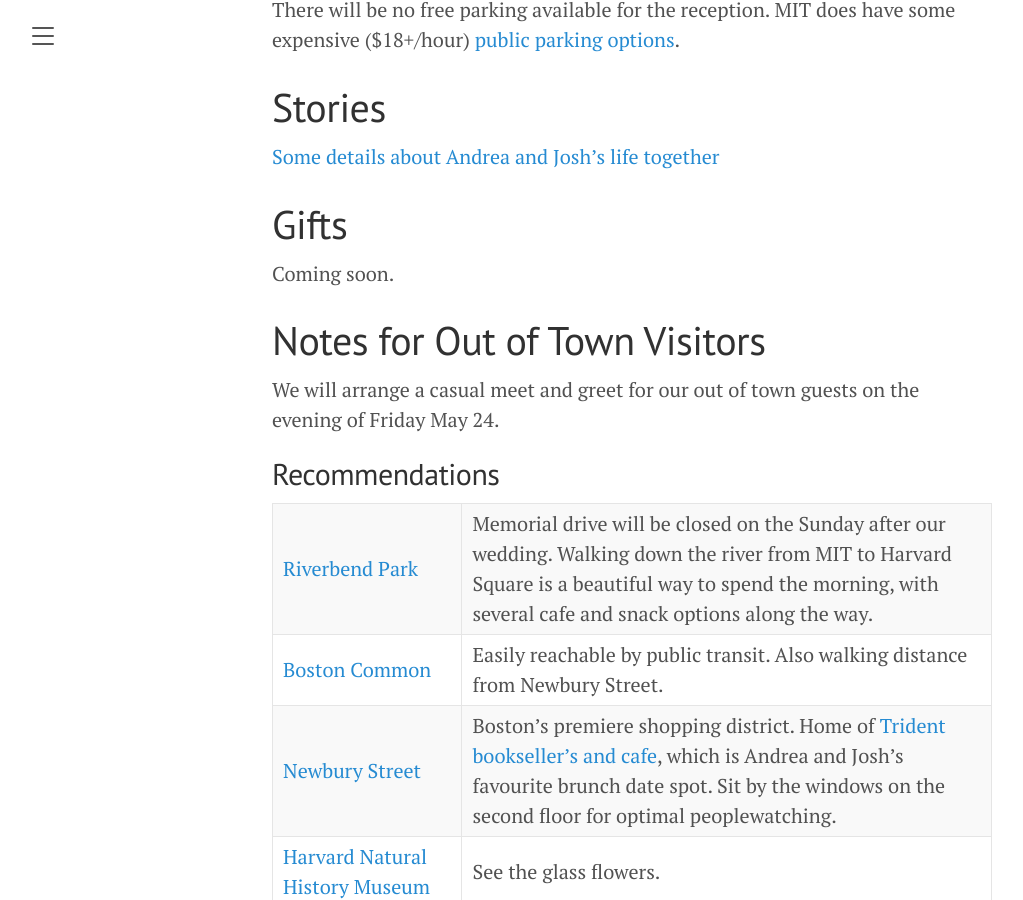
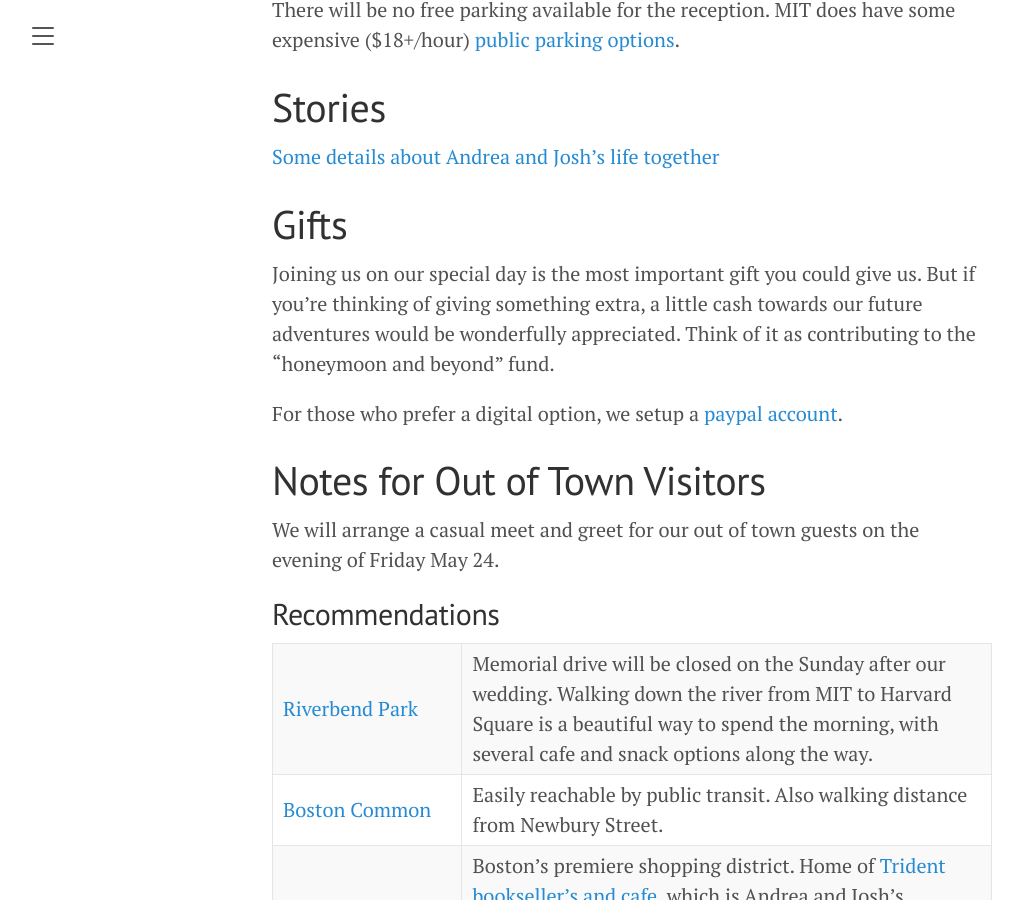
Before and after one commit to JoshBradshaw/andreajosh.github.io, a Jekyll site: the page built from _posts/2023-12-30-overview.md, in a window 1280 px wide and 900 px high, scrolled down 3030 px. Shown: the whole window, without its empty margins (8-1031 px from the left). Built offline with Jekyll 4.4.1, drawn with Linux system fonts in a browser that asks for light colours.

Commit message:
Update 2023-12-30-overview.md

```diff
--- a/_posts/2023-12-30-overview.md
+++ b/_posts/2023-12-30-overview.md
@@ -68,7 +68,9 @@ Driving to the wedding and reception is not recommended. The MIT police will set
 
 # Gifts
 
-Coming soon.
+Joining us on our special day is the most important gift you could give us. But if you're thinking of giving something extra, a little cash towards our future adventures would be wonderfully appreciated. Think of it as contributing to the "honeymoon and beyond" fund.
+
+For those who prefer a digital option, we setup a [paypal account](https://paypal.me/andreajoshwedding?country.x=US&locale.x=en_US).
 
 # Notes for Out of Town Visitors
 
```
